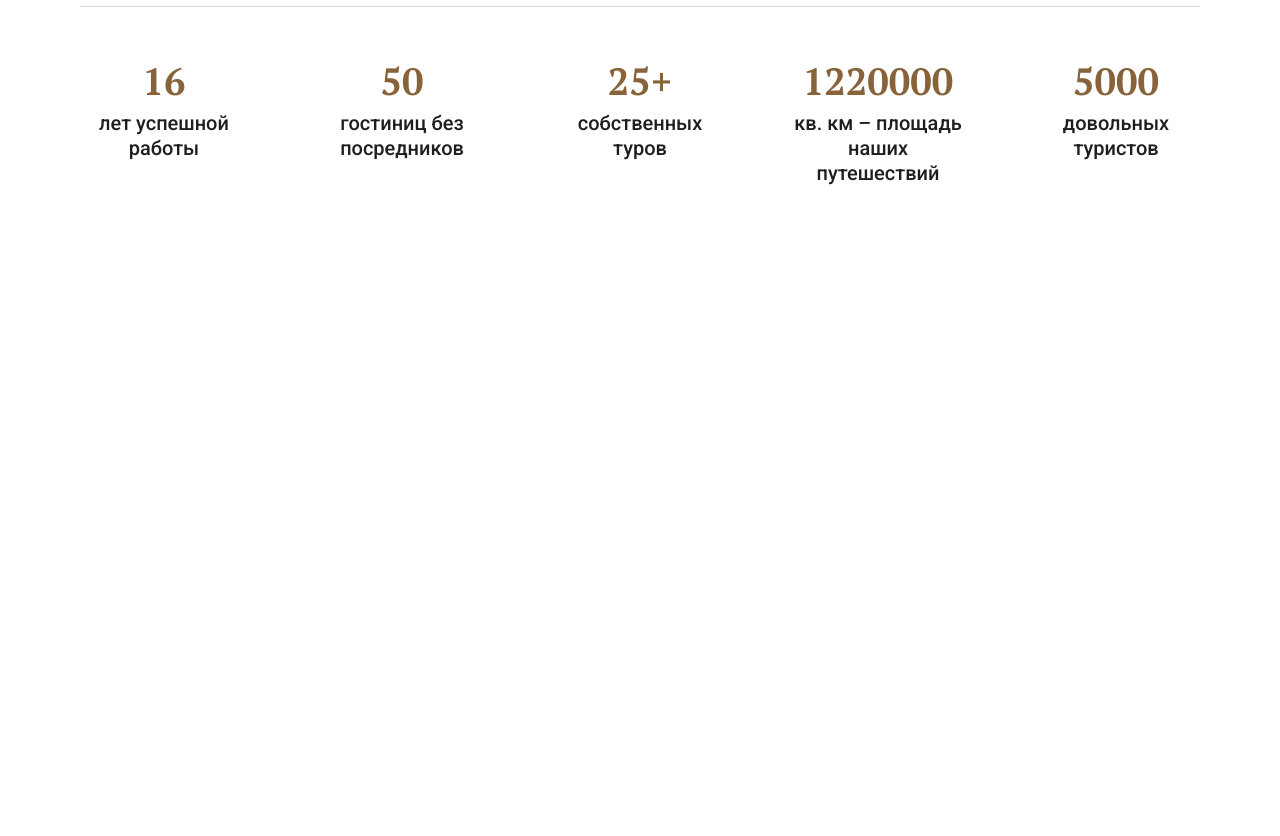
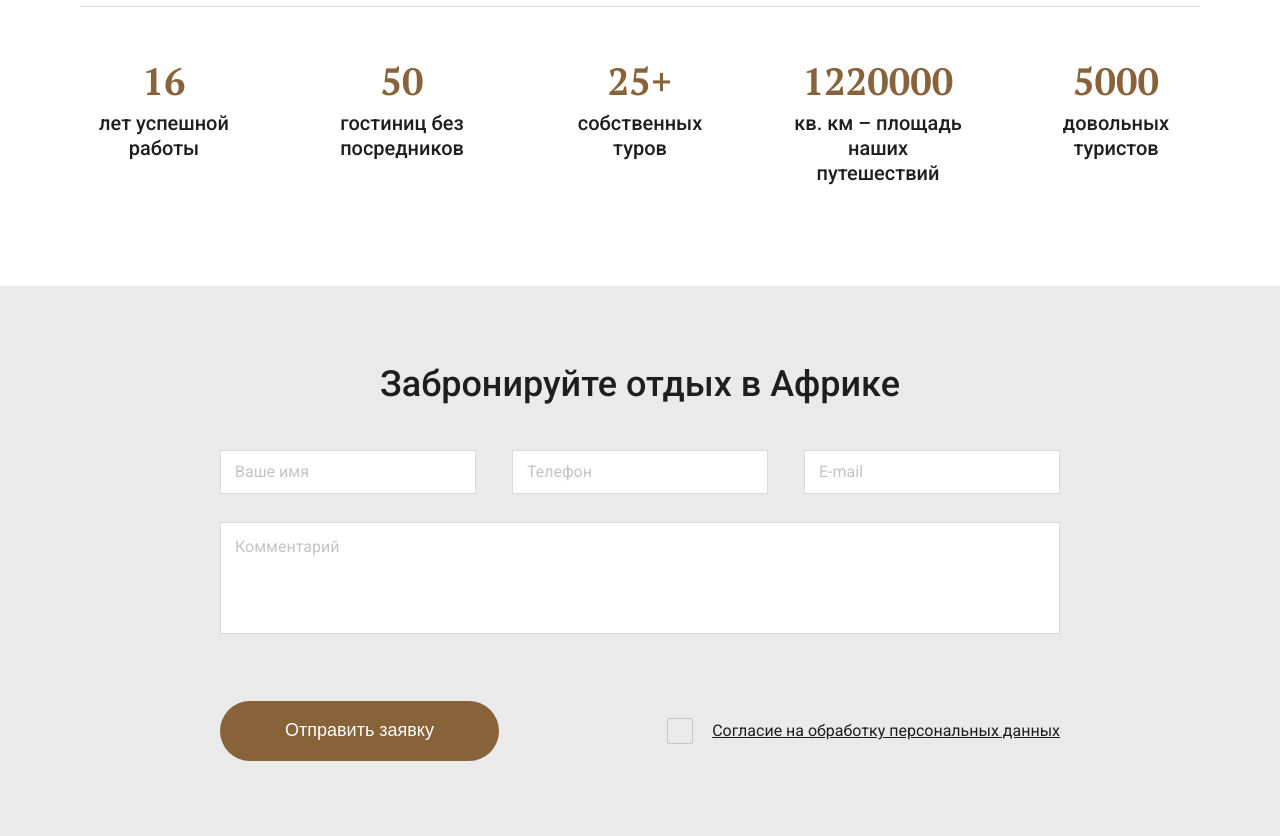
Before and after one commit to Nielll951/Safari, a plain HTML site: page index.html in a window 1280 px wide. Shown: the part 6002-6838 px from the top of the page. Before the commit the page ends 6288 px from the top, so only its background shows below. Drawn offline with nearby package versions, Linux system fonts and the light colour scheme.

Commit message:
completed section booking

```diff
--- a/css/style.css
+++ b/css/style.css
@@ -391,3 +391,93 @@ button {
    color: #1F1E1E;
    line-height: 25px;
 }
+
+.booking {
+   background-color: #EAEAEA ;
+   padding: 75px 0;
+}
+
+.booking__title {
+   margin-bottom: 43px;
+}
+
+.booking__form {
+   display: flex;
+   justify-content: space-between;
+   align-items: center;
+   flex-wrap: wrap;
+   max-width: 840px;
+   margin: 0 auto;
+}
+
+.booking__input {
+   width: 256px;
+   height: 44px;
+   border: 1px solid #D9D9DE;
+   padding: 11px 14px 12px;
+   margin-bottom: 28px;
+   font-size: 16px;
+}
+
+.booking__input::placeholder,
+.booking__area::placeholder {
+   font-family: 'Roboto', sans-serif;
+   font-size: 16px;
+   color: #C4C4C4;
+}
+
+.booking__area {
+   width: 100%;
+   padding: 14px;
+   height: 112px;
+   border: 1px solid #D9D9DE;
+   resize: none;
+   margin-bottom: 67px;
+}
+
+.booking__btn {
+   background: #886239;
+   border-radius: 30px;
+   border: none;
+   font-size: 18px;
+   line-height: 21px;
+   color: #fff;
+   padding: 19px 65px 20px;
+}
+
+.booking__label {
+   font-size: 16px;
+   line-height: 130%;
+   text-decoration: underline;
+   display: flex;
+   align-items: center;
+}
+
+.booking__checkbox {
+   position: absolute;
+   width: 1px;
+   height: 1px;
+   overflow: hidden;
+   clip: rect(0 0 0 0);
+   padding-left: 45px;
+}
+
+.booking__checkbox:checked + .booking__checkbox-style::before {
+   content: '';
+   position: absolute;
+   width: 16px;
+   height: 16px;
+   background-color: #C4C4C4;
+   top: 50%;
+   left: 50%;
+   transform: translate(-50%, -50%);
+}
+
+.booking__checkbox-style {
+   width: 26px;
+   height: 26px;
+   border-radius: 2px;
+   border: 1px solid #C4C4C4;
+   position: absolute;
+   margin-left: -45px;
+}
--- a/index.html
+++ b/index.html
@@ -389,6 +389,25 @@
         </div>
       </div>
     </section>
+    <section class="booking">
+      <div class="container">
+        <h2 class="booking__title title">
+          Забронируйте отдых в Африке
+        </h2>
+        <form class="booking__form">
+          <input class="booking__input" type="text" placeholder="Ваше имя">
+          <input class="booking__input" type="text" placeholder="Телефон">
+          <input class="booking__input" type="text" placeholder="E-mail">
+          <textarea class="booking__area" placeholder="Комментарий"></textarea>
+          <button class="booking__btn" type="submit">Отправить заявку</button>
+          <label class="booking__label">
+            <input class="booking__checkbox" type="checkbox">
+            <span class="booking__checkbox-style"></span>
+            Согласие на обработку персональных данных
+          </label>
+        </form>
+      </div>
+    </section>
   </main>
 
   <script src="https://ajax.googleapis.com/ajax/libs/jquery/3.4.1/jquery.min.js"></script>
```
